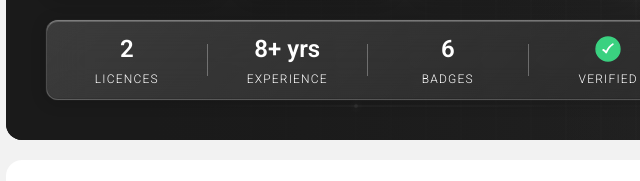
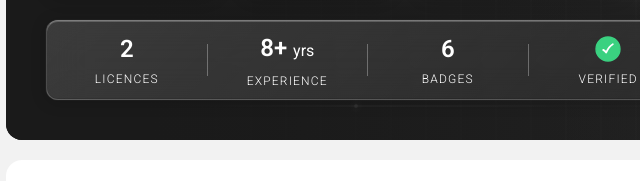
Before and after one commit to mussab07/candidate-page, a website: page index.html in a window 1280 px wide. Shown: the part 284-465 px from the top of the page, 114-754 px from the left. Drawn offline with Linux system fonts and the light colour scheme.

Commit message:
fontweightupdated

```diff
--- a/index.html
+++ b/index.html
@@ -57,7 +57,7 @@
               </div>
               <div class="stat-divider"></div>
               <div class="stat-item">
-                <span class="stat-value">8+ yrs</span>
+                <span class="stat-value">8+ <span class="stat-unit">yrs</span></span>
                 <span class="stat-label">Experience</span>
               </div>
               <div class="stat-divider"></div>
--- a/style.css
+++ b/style.css
@@ -303,6 +303,11 @@ a { text-decoration: none; color: inherit; }
   font-size: 24px;
   font-weight: 600;
   line-height: 32px;
+}
+
+.stat-unit {
+  font-size: 16px;
+  font-weight: 400;
 }
 
 .stat-label {
```
